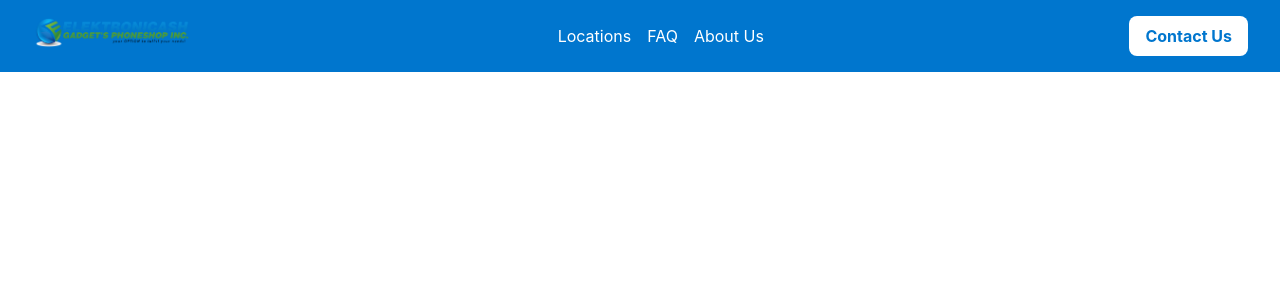
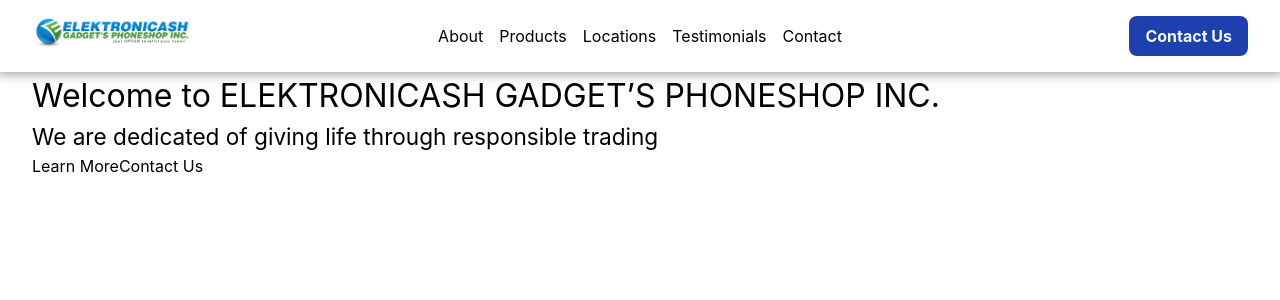
Before and after one commit to Muelvzz/elektronicash, a React app in the folder frontend/: page / in a window 1280 px wide. Shown: the top 300 px of the page. Built offline with nearby package versions, Linux system fonts and the light colour scheme; the HTML template or start-up script is replaced by a standard one.

Commit message:
Remodeled the Navigation Bar

```diff
--- a/frontend/src/App.jsx
+++ b/frontend/src/App.jsx
@@ -1,7 +1,18 @@
 import Nav from "./components/Nav";
+import Hero from "./components/Hero";
+
+import { HomePageProvider } from "./context/heroContext";
 
 export default function App() {
+
   return (
-    <Nav />
+    <>
+      <HomePageProvider>
+        <Nav />
+        <main>
+          <Hero />
+        </main>
+      </HomePageProvider>
+    </>
   );
 }
--- /dev/null
+++ b/frontend/src/components/Hero.jsx
@@ -0,0 +1,19 @@
+import { useHomePage } from "../context/heroContext"
+
+export default function Hero() {
+
+  const { homepage: { hero } } = useHomePage()
+
+  return (
+    <section className="text-[var(--grey-color)]">
+      <div>
+        <h1 className="font-[var(--font-headline)]">{ hero.title }</h1>
+        <h3>{ hero.subtitle }</h3>
+      </div>
+      <div>
+        <button>Learn More</button>
+        <button>Contact Us</button>
+      </div>
+    </section>
+  )
+}
--- a/frontend/src/components/Nav.jsx
+++ b/frontend/src/components/Nav.jsx
@@ -3,17 +3,23 @@
 export default function Nav() {
     const [isOpen, setIsOpen] = useState(false);
 
+    const hoverVariable = "hover:bg-(--primary-color) duration-300 ease-in-out hover:opacity-90 rounded-md py-2";
+
     return (
-        <nav className="bg-(--blue-color) text-(--white-color) relative py-4 px-6 md:px-12 flex justify-between sticky">
+        <nav className="bg-white text-(--white-color) relative py-4 px-6 md:px-12 flex justify-between md:grid md:grid-cols-3 sticky shadow-[0_1px_10px_2px_rgba(0,0,0,0.35)]">
             <img src="logo.png" alt="Logo" className="h-8" />
 
-            <ul className="hidden md:flex gap-4 items-center">
-                <li><a href="#">Locations</a></li>
-                <li><a href="#">FAQ</a></li>
-                <li><a href="#">About Us</a></li>
+            <ul className="hidden md:flex gap-4 items-center md:justify-center">
+                <li className='hover:text-(--primary-color)' ><a href="#">About</a></li>
+                <li className='hover:text-(--primary-color)' ><a href="#">Products</a></li>
+                <li className='hover:text-(--primary-color)' ><a href="#">Locations</a></li>
+                <li className='hover:text-(--primary-color)' ><a href="#">Testimonials</a></li>
+                <li className='hover:text-(--primary-color)' ><a href="#">Contact</a></li>
             </ul>
 
-            <button className="hidden md:flex bg-(--white-color) text-(--blue-color) px-4 py-2 rounded-lg font-bold">Contact Us</button>
+            <div className="hidden md:flex justify-end items-center gap-4">
+                <button className="hidden md:flex bg-(--primary-color) text-(--tertiary-color) px-4 py-2 rounded-lg font-bold">Contact Us</button>
+            </div>
 
             <button
                 onClick={() => setIsOpen(!isOpen)}
@@ -26,19 +32,25 @@
 
             {isOpen && (
                 <div className="absolute top-full left-0 w-full md:hidden">
-                    <div className={`absolute top-full left-0 w-full bg-(--blue-color) transition-all duration-300 ease-in-out border-t border-white/10 ${isOpen ? 'opacity-100 visible max-h-60' : 'opacity-0 invisible max-h-0 overflow-hidden'}`}>
+                    <div className={`absolute top-full left-0 w-full bg-(--blue-color) transition-all duration-300 ease-in-out border-t border-white/10 ${isOpen ? 'opacity-100 visible max-h-60' : 'opacity-0 invisible max-h-0 overflow-hidden'} bg-white m-0 p-0`}>
                         <ul className="flex flex-col p-4 space-y-4 text-center font-medium">
                             <li>
-                                <a href="#locations" className="block hover:opacity-80" onClick={() => setIsOpen(false)}>Locations</a>
+                                <a href="#locations" className={`${ hoverVariable } block`} onClick={() => setIsOpen(false)}>Home</a>
                             </li>
                             <li>
-                                <a href="#faq" className="block hover:opacity-80" onClick={() => setIsOpen(false)}>FAQ</a>
+                                <a href="#faq" className={`${ hoverVariable } block`} onClick={() => setIsOpen(false)}>About</a>
                             </li>
                             <li>
-                                <a href="#about" className="block hover:opacity-80" onClick={() => setIsOpen(false)}>About Us</a>
+                                <a href="#about" className={`${ hoverVariable } block`} onClick={() => setIsOpen(false)}>Products</a>
                             </li>
                             <li>
-                                <a href="#contact" className="block hover:opacity-80" onClick={() => setIsOpen(false)}>Contact Us</a>
+                                <a href="#contact" className={`${ hoverVariable } block`} onClick={() => setIsOpen(false)}>Branches</a>
+                            </li>
+                            <li>
+                                <a href="#contact" className={`${ hoverVariable } block`} onClick={() => setIsOpen(false)}>Testimonials</a>
+                            </li>
+                            <li>
+                                <a href="#contact" className={`${ hoverVariable } block`} onClick={() => setIsOpen(false)}>Contact</a>
                             </li>
                         </ul>
                     </div>
--- /dev/null
+++ b/frontend/src/context/heroContext.jsx
@@ -0,0 +1,24 @@
+import React, { createContext, useContext, useMemo } from "react";
+import homepageData from "../info/homepage.json";
+
+export const HomePageContext = createContext(homepageData);
+
+export const HomePageProvider = ({ children }) => {
+  const value = useMemo(() => ({ homepage: homepageData }), []);
+
+  return (
+    <HomePageContext.Provider value={value}>
+      {children}
+    </HomePageContext.Provider>
+  );
+};
+
+export const useHomePage = () => {
+  const context = useContext(HomePageContext);
+
+  if (context === undefined) {
+    throw new Error("useHomePage must be used within a HomePageProvider");
+  }
+
+  return context;
+};
--- a/frontend/src/index.css
+++ b/frontend/src/index.css
@@ -1,3 +1,4 @@
+@import url('https://fonts.googleapis.com/css2?family=Archivo+Narrow:ital,wght@0,400..700;1,400..700&family=Inter:ital,opsz,wght@0,14..32,100..900;1,14..32,100..900&display=swap');
 @import "tailwindcss";
 
 *,
@@ -14,7 +15,9 @@
   height: 100%;
 }
 
-nav, footer {
+nav,
+footer,
+main {
   padding-left: 2em;
   padding-right: 2em;
 }
@@ -25,23 +28,49 @@
   -moz-osx-font-smoothing: grayscale;
 }
 
-button, a {
+button,
+a {
   cursor: pointer;
 }
 
-button:hover, a:hover {
+h1 {
+  font-size: 2em;
+}
+
+h2 {
+  font-size: 1.6818em;
+}
+
+h3 {
+  font-size: 1.4142em;
+}
+
+h4 {
+  font-size: 1.1892em;
+}
+
+p {
+  font-size: 1em;
+}
+
+small {
+  font-size: .8409em;
+}
+
+button:hover,
+a:hover {
   opacity: 0.8;
   text-decoration: underline;
   transition: all 0.2s ease-in-out;
 }
 
 :root {
-  --white-color: #ffffff;
-  --blue-color: #0076CE;
-  --grey-color: #1A202C;
-  --light-grey-color: #E2E8F0;
+  --primary-color: #1E40AF;
+  --secondary-color: #10B981;
+  --tertiary-color: #F0F9FF;
+  --neutral-color: #64748B;
 
-  --headline: "Archivo", sans-serif;
-  --body: "Inter", sans-serif;
-  --label: "Inter", sans-serif;
+  --font-headline: "Archivo Narrow", "Inter", sans-serif;
+  --font-body: "Inter", sans-serif;
+  --font-label: "Inter", sans-serif;
 }
--- /dev/null
+++ b/frontend/src/info/homepage.json
@@ -0,0 +1,6 @@
+{
+  "hero": {
+    "title": "Welcome to ELEKTRONICASH GADGET’S PHONESHOP INC.",
+    "subtitle": "We are dedicated of giving life through responsible trading"
+  }
+}
```
Also changed, not shown: 1 other file (tests, documents, lock files or other folders).
